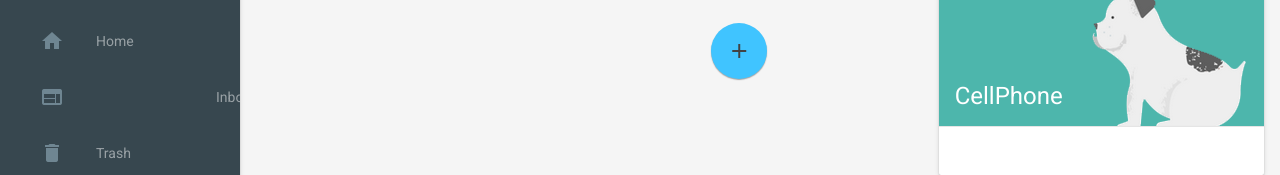
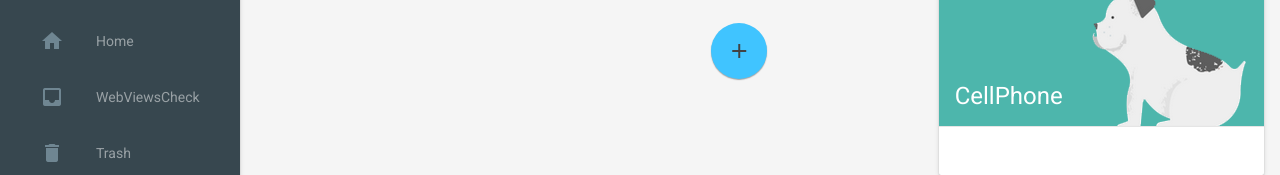
Before and after one commit to b1ggx/IDcarrier, a plain HTML site: page index.html in a window 1280 px wide. Shown: the part 154-329 px from the top of the page. Drawn offline with nearby package versions, Linux system fonts and the light colour scheme.

Commit message:
Update index.html

```diff
--- a/index.html
+++ b/index.html
@@ -88,7 +88,7 @@
         </header>
         <nav class="demo-navigation mdl-navigation mdl-color--blue-grey-800">
           <a class="mdl-navigation__link" href=""><i class="mdl-color-text--blue-grey-400 material-icons" role="presentation">home</i>Home</a>
-          <a class="mdl-navigation__link" href="webviewcheck.html"><i class="mdl-color-text--blue-grey-400 material-icons" role="presentation">webviews</i>Inbox</a>
+          <a class="mdl-navigation__link" href="webviewcheck.html"><i class="mdl-color-text--blue-grey-400 material-icons" role="presentation">inbox</i>WebViewsCheck</a>
           <a class="mdl-navigation__link" href=""><i class="mdl-color-text--blue-grey-400 material-icons" role="presentation">delete</i>Trash</a>
           <a class="mdl-navigation__link" href=""><i class="mdl-color-text--blue-grey-400 material-icons" role="presentation">report</i>Spam</a>
           <a class="mdl-navigation__link" href=""><i class="mdl-color-text--blue-grey-400 material-icons" role="presentation">forum</i>Forums</a>
```
